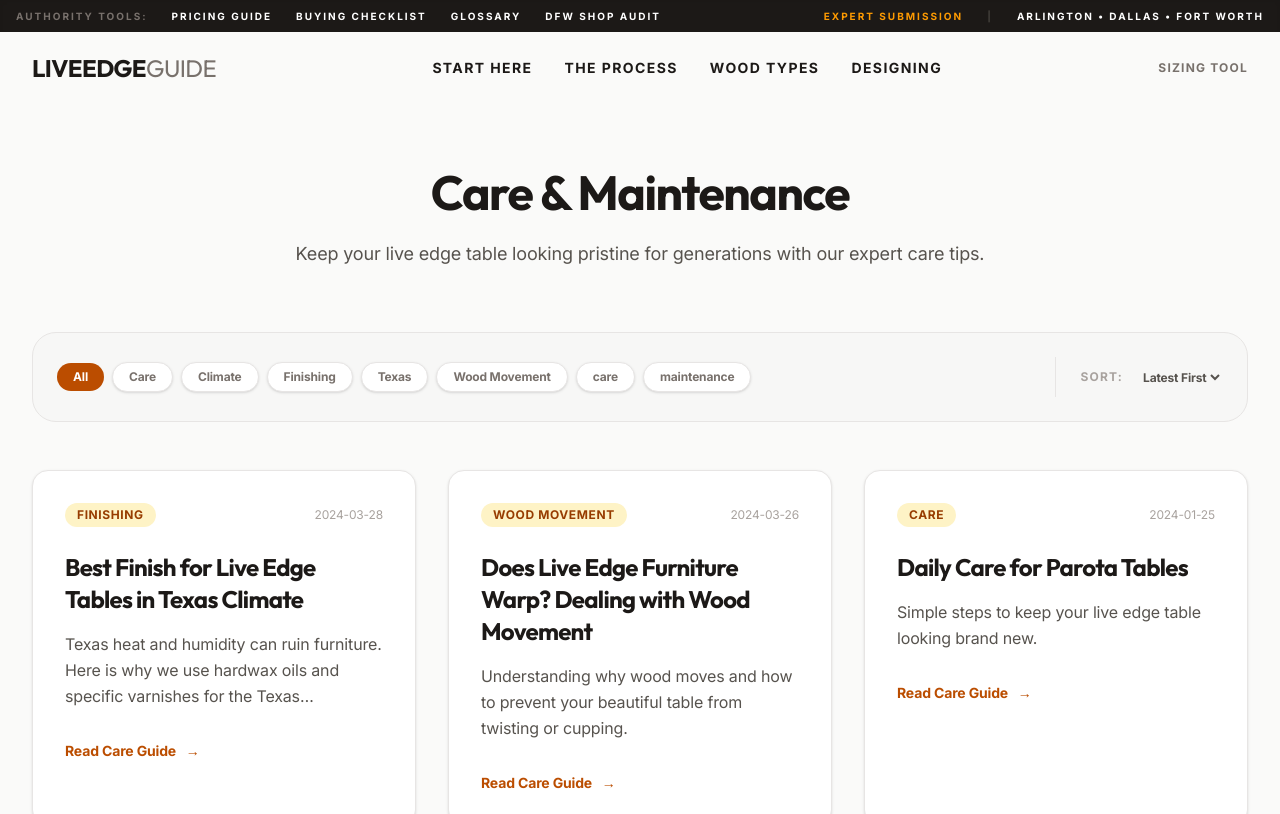
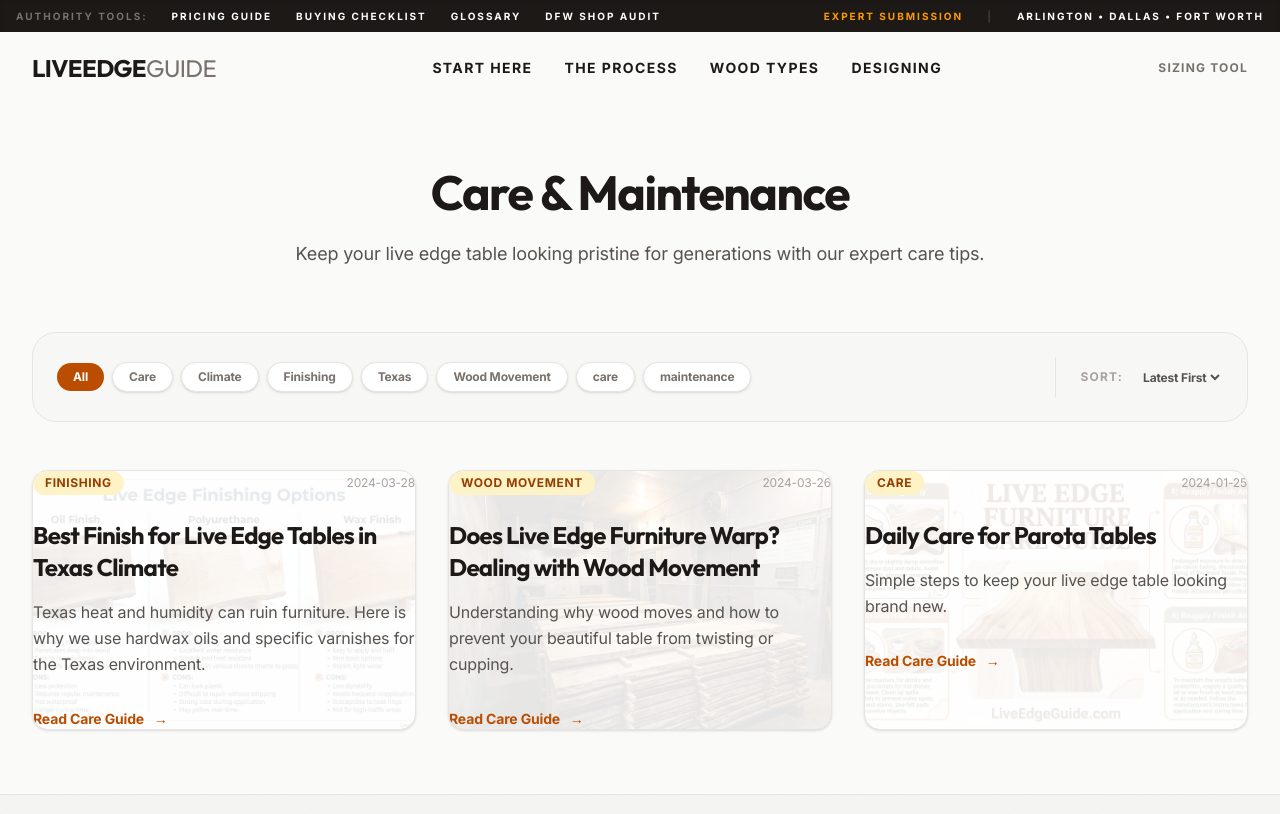
Before and after one commit to dmahoneyfrayze/texas-wood-authority, a Next.js app: page /care in a window 1280 px wide. Shown: the top 814 px of the page. Built offline with nearby package versions, Linux system fonts and the light colour scheme.

Commit message:
feat: add background images to guide index cards

```diff
--- a/components/DiscoveryGrid.tsx
+++ b/components/DiscoveryGrid.tsx
@@ -1,6 +1,7 @@
 "use client";
 
 import Link from "next/link";
+import Image from "next/image";
 import { motion } from "framer-motion";
 import { useState, useMemo } from "react";
 import { cn } from "@/lib/utils";
@@ -12,6 +13,7 @@ interface Post {
         description: string;
         tags?: string[];
         date?: string;
+        image?: string;
     };
 }
 
@@ -221,8 +223,20 @@ export default function DiscoveryGrid({ title, description, posts, category }: O
                     <motion.div key={post.slug} variants={itemVariants} layout>
                         <Link
                             href={`/${category}/${post.slug}`}
-                            className="group block relative h-full rounded-2xl border border-stone-200 bg-white p-8 shadow-sm transition-all hover:shadow-xl hover:-translate-y-1 dark:border-stone-800 dark:bg-stone-900 overflow-hidden"
+                            className="group block relative h-full rounded-2xl border border-stone-200 bg-white shadow-sm transition-all hover:shadow-xl hover:-translate-y-1 dark:border-stone-800 dark:bg-stone-900 overflow-hidden"
                         >
+                            {/* Background Image */}
+                            {post.frontmatter.image && (
+                                <div className="absolute inset-0">
+                                    <Image
+                                        src={post.frontmatter.image}
+                                        alt={post.frontmatter.title}
+                                        fill
+                                        className="object-cover opacity-10 group-hover:opacity-15 group-hover:scale-105 transition-all duration-500"
+                                    />
+                                </div>
+                            )}
+
                             <div className={`absolute inset-0 bg-gradient-to-br ${hoverGradient} to-transparent opacity-0 group-hover:opacity-100 transition-opacity`} />
 
                             <div className="relative z-10">
```
